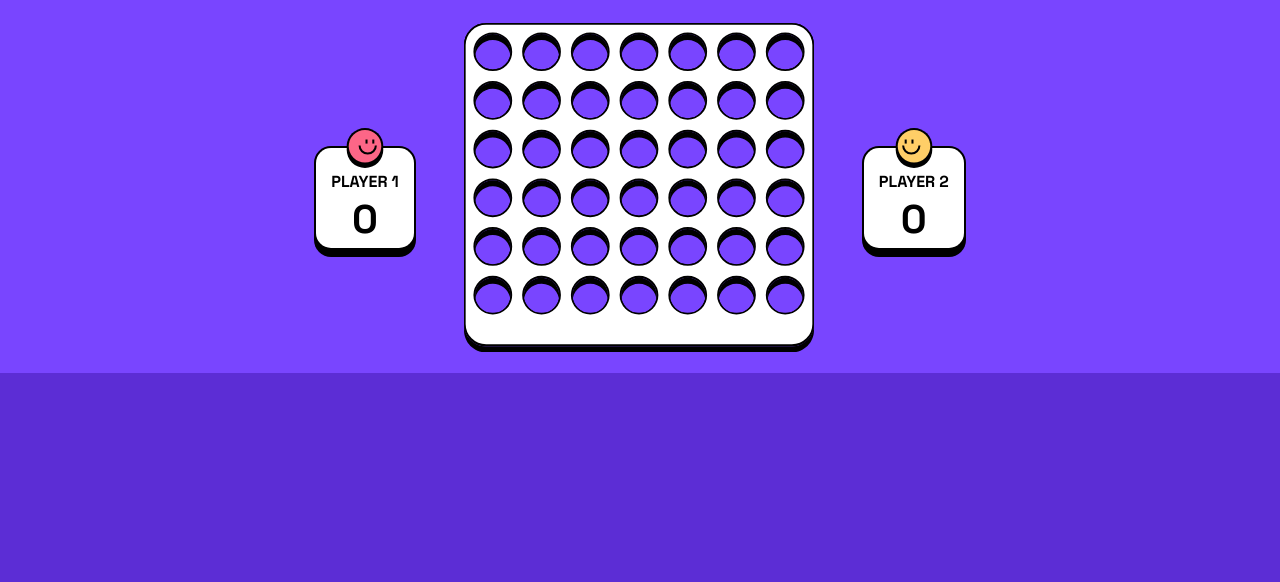
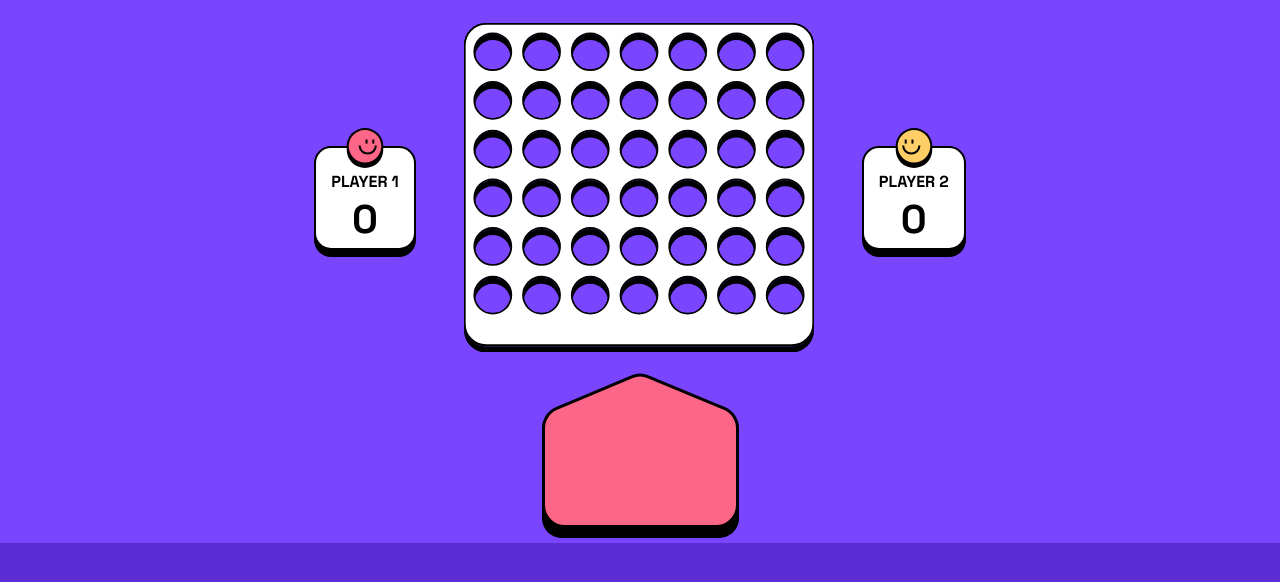
Before and after one commit to nickonyi/Connect-four-game, a website built with webpack: page src/index.html in a window 1280 px wide. Shown: the part 112-694 px from the top of the page. Built offline with nearby package versions, Linux system fonts and the light colour scheme.

Commit message:
feat: add turn background image to game board footer for enhanced player turn visibility

```diff
--- a/src/index.html
+++ b/src/index.html
@@ -143,6 +143,12 @@
           />
         </div>
       </div>
+
+      <div class="game-board-footer">
+        <div class="turn-background-container">
+          <img src="./assets/images/turn-background-red.svg" alt="" />
+        </div>
+      </div>
     </section>
 
     <!-- Game board end -->
```
